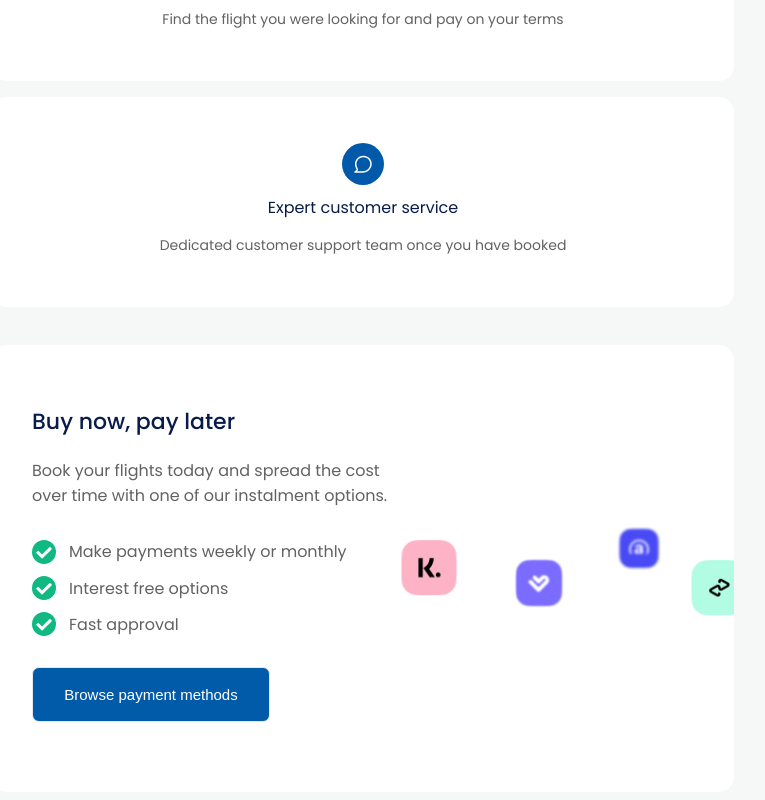
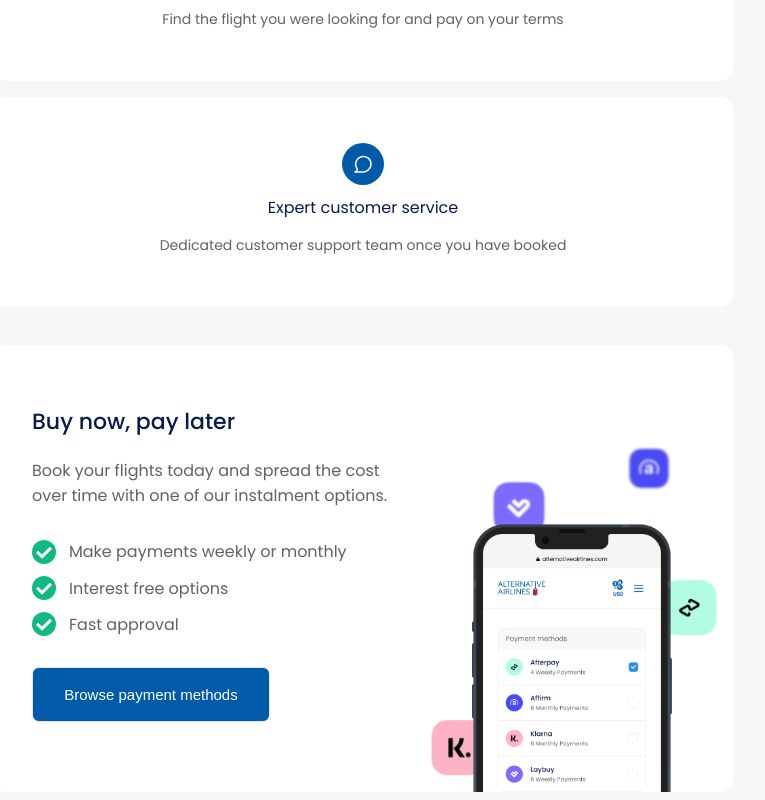
Before and after one commit to mattyocode/altair-landingpage, a React (Create React App) app: page / in a window 1280 px wide. Shown: the part 1079-1879 px from the top of the page, without its empty margins (277-1042 px from the left). Built offline with nearby package versions, Linux system fonts and the light colour scheme.

Commit message:
add phone with logos to large promo block on tablet

```diff
--- a/src/components/FeatureImage/PaymentLogos/index.js
+++ b/src/components/FeatureImage/PaymentLogos/index.js
@@ -2,9 +2,33 @@
 
 import styles from './PaymentLogos.module.scss';
 
+const defaultLogoPositions = [
+  {
+    top: 20,
+    left: -10,
+    transform: 'scale(1.1)',
+  },
+  {
+    top: 35,
+    left: 100,
+    transform: 'scale(1)',
+  },
+  {
+    top: 0,
+    left: 200,
+    transform: 'scale(0.9)',
+  },
+  {
+    top: 40,
+    left: 280,
+    transform: 'scale(1.1)',
+  },
+];
+
 export default function PaymentLogos({
   logoData = [],
-  positionData = [],
+  positionData = defaultLogoPositions,
+  children,
   ...restProps
 }) {
   return (
@@ -27,6 +51,7 @@
           </div>
         );
       })}
+      {children}
     </div>
   );
 }
--- /dev/null
+++ b/src/components/FeatureImage/PhoneWithLogos/PhoneWithLogos.module.scss
@@ -0,0 +1,11 @@
+.wrapper {
+}
+
+.foreground {
+  z-index: 100;
+  margin: auto;
+}
+
+.image {
+  width: 200px;
+}
--- /dev/null
+++ b/src/components/FeatureImage/PhoneWithLogos/index.js
@@ -0,0 +1,22 @@
+import React from 'react';
+import PaymentLogos from '../PaymentLogos';
+import bnplMobile from '../../../assets/images/bnpl-mobile.png';
+
+import styles from './PhoneWithLogos.module.scss';
+
+export default function PhoneWithLogos({
+  logoData,
+  positionData,
+  children,
+  ...restProps
+}) {
+  return (
+    <div className={styles.wrapper} {...restProps}>
+      <PaymentLogos logoData={logoData} positionData={positionData}>
+        <div className={styles.foreground}>
+          <img className={styles.image} src={bnplMobile} alt='Smart phone' />
+        </div>
+      </PaymentLogos>
+    </div>
+  );
+}
--- a/src/components/index.js
+++ b/src/components/index.js
@@ -7,3 +7,4 @@
 export { default as SmallCardGrid } from './SmallCardGrid';
 export { default as LargePromo } from './Card/LargePromo';
 export { default as PaymentLogos } from './FeatureImage/PaymentLogos';
+export { default as PhoneWithLogos } from './FeatureImage/PhoneWithLogos';
--- a/src/containers/promo.js
+++ b/src/containers/promo.js
@@ -1,4 +1,4 @@
-import { LargePromo, PaymentLogos } from '../components';
+import { LargePromo, PaymentLogos, PhoneWithLogos } from '../components';
 
 import klarna from '../assets/images/logos/klarna.png';
 import afterpay from '../assets/images/logos/afterpay.png';
@@ -43,33 +43,31 @@
 
 const logoPositions = [
   {
-    top: 20,
-    left: -10,
+    top: 200,
+    left: 20,
     transform: 'scale(1.1)',
   },
   {
-    top: 35,
-    left: 100,
-    transform: 'scale(1)',
+    top: -40,
+    left: 80,
+    transform: 'scale(1.1)',
   },
   {
-    top: 0,
-    left: 200,
+    top: -80,
+    left: 210,
     transform: 'scale(0.9)',
   },
   {
-    top: 40,
-    left: 280,
+    top: 60,
+    left: 250,
     transform: 'scale(1.1)',
   },
 ];
 
-const mobileContent = (
-  <PaymentLogos logoData={logos} positionData={logoPositions} />
-);
+const mobileContent = <PaymentLogos logoData={logos} />;
 
 const largeContent = (
-  <PaymentLogos logoData={logos} positionData={logoPositions} />
+  <PhoneWithLogos logoData={logos} positionData={logoPositions} />
 );
 
 export default function PromoContainer() {
@@ -82,6 +80,6 @@
       bulletList={largePromo1.bulletList}
       smallContent={mobileContent}
       largeContent={largeContent}
-    ></LargePromo>
+    />
   );
 }
```
